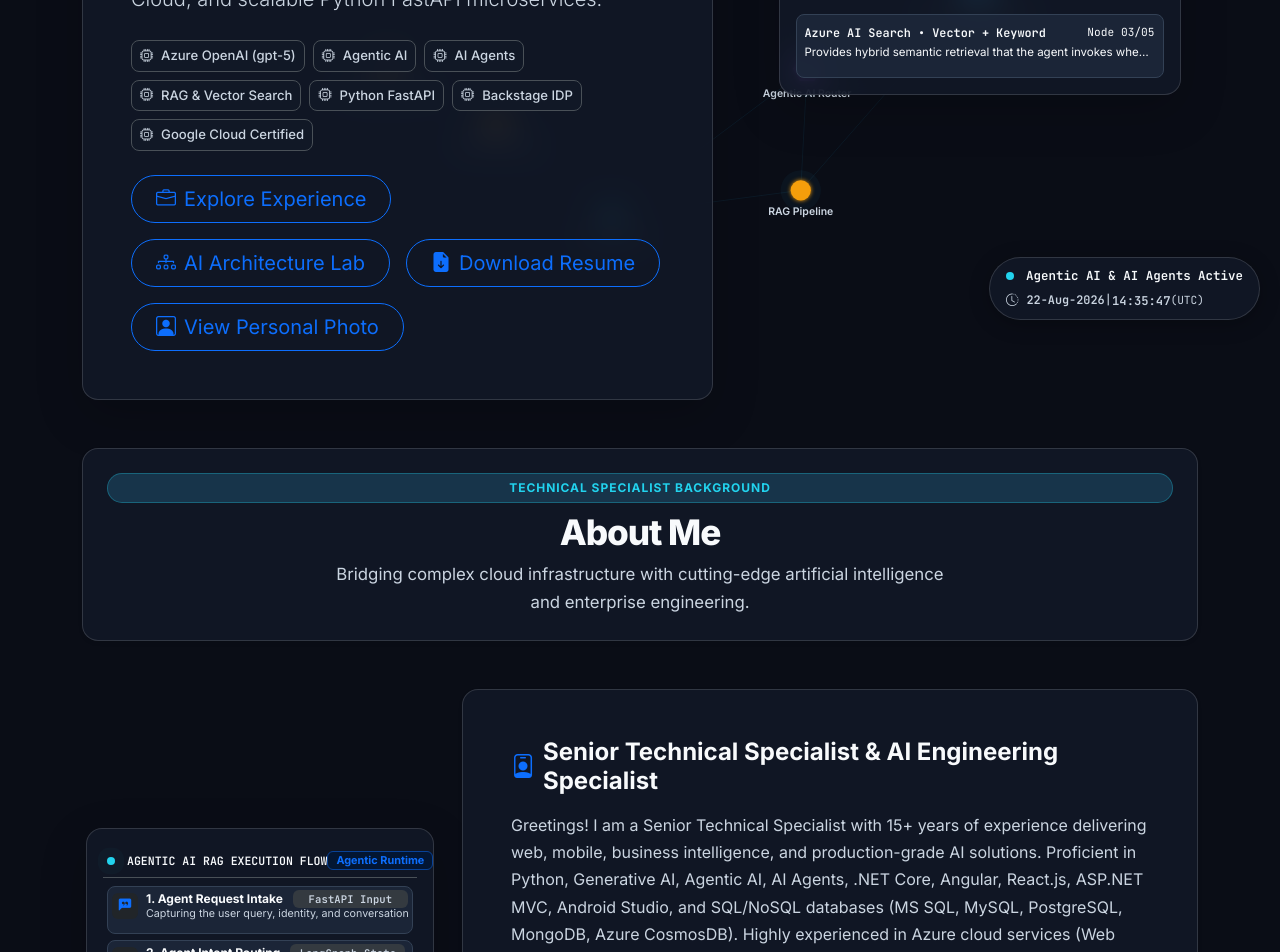
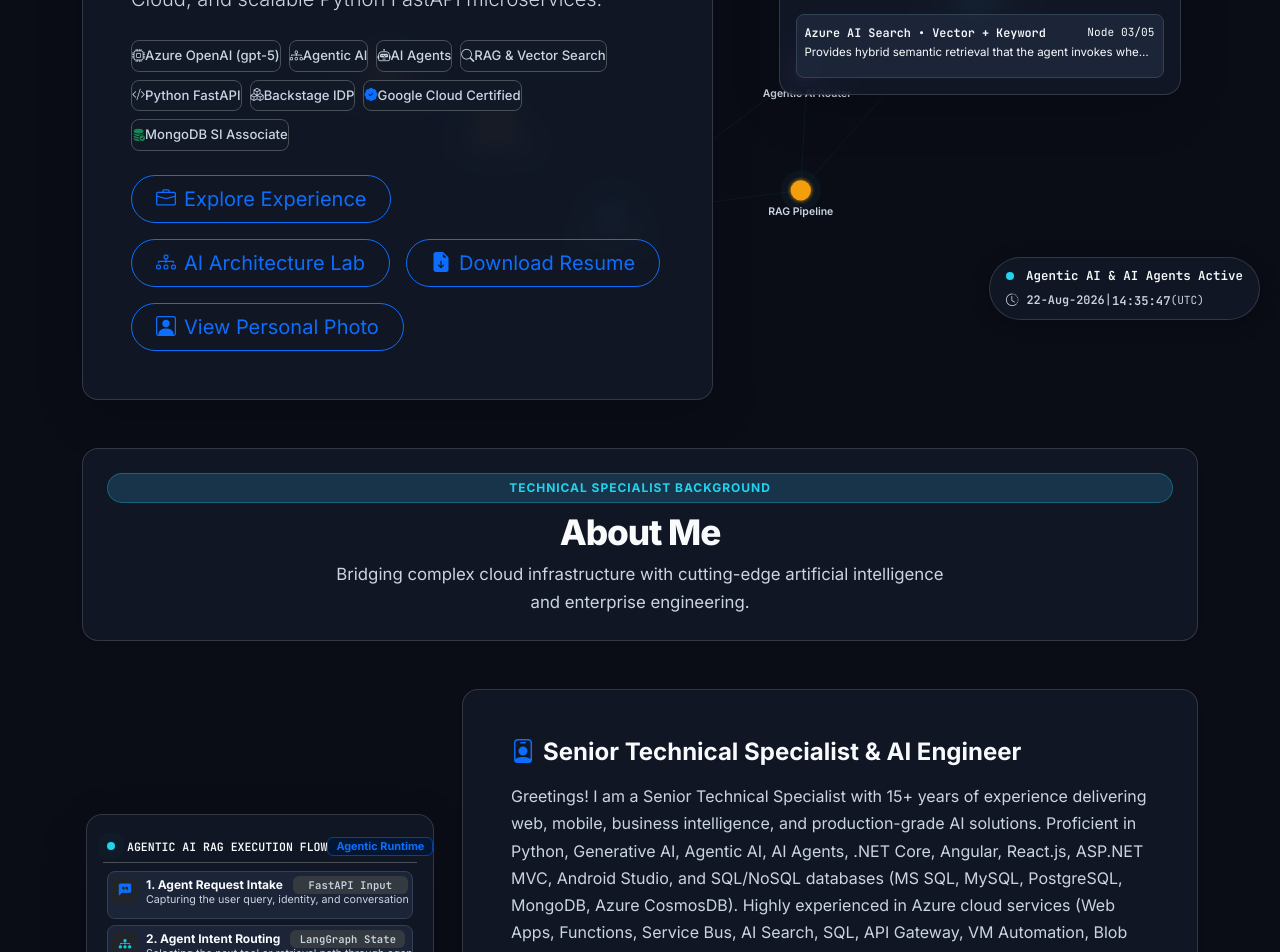
Before and after one commit to jbr2021/jbr2021.github.io, a React (Vite) app: page / in a window 1280 px wide. Shown: the part 460-1412 px from the top of the page. Built offline with nearby package versions, Linux system fonts and the light colour scheme.

Commit message:
Add MongoDB SI Associate certification to profile, resume, tags, and bio content
Co-authored-by: arena-agent <297053741+arena-agent@users.noreply.github.com>

```diff
--- a/src/components/About.jsx
+++ b/src/components/About.jsx
@@ -59,7 +59,7 @@
             <div className="bio-content card border-0 glass-card p-4 p-md-5 rounded-4 shadow-sm">
               <h3 className="h4 fw-bold mb-3 d-flex align-items-center gap-2 text-body">
                 <i className="bi bi-person-badge text-primary"></i>
-                Senior Technical Specialist &amp; AI Engineering Specialist
+                {personal.title || "Senior Technical Specialist & AI Engineer"}
               </h3>
 
               <p className="bio-text lead-sm text-body-secondary mb-4 style-leading">
@@ -72,7 +72,7 @@
                   <i className="bi bi-briefcase text-primary fs-5"></i>
                   <div>
                     <span className="text-muted small d-block">Profession</span>
-                    <strong className="small text-body">{personal.title || "Senior Technical Specialist"}</strong>
+                    <strong className="small text-body">{personal.title || "Senior Technical Specialist & AI Engineer"}</strong>
                   </div>
                 </div>
 
@@ -131,8 +131,8 @@
                 <div className="col d-flex align-items-center gap-2">
                   <i className="bi bi-award text-primary fs-5"></i>
                   <div>
-                    <span className="text-muted small d-block">Certification</span>
-                    <strong className="small text-body">Google Cloud Professional Cloud Developer</strong>
+                    <span className="text-muted small d-block">Certifications</span>
+                    <strong className="small text-body">{personal.certifications || "Google Cloud PCD & MongoDB SI Associate"}</strong>
                   </div>
                 </div>
               </div>
@@ -174,7 +174,7 @@
           <div className="modal-dialog modal-dialog-centered modal-lg" onClick={(e) => e.stopPropagation()}>
             <div className="modal-content bg-dark text-white border-secondary rounded-4 overflow-hidden">
               <div className="modal-header border-secondary py-2">
-                <h5 className="modal-title h6 fw-bold">Jaibir Singh — Senior Technical Specialist</h5>
+                <h5 className="modal-title h6 fw-bold">{personal.name || "Jaibir Singh"} — {personal.title || "Senior Technical Specialist & AI Engineer"}</h5>
                 <button type="button" className="btn-close btn-close-white" onClick={() => setPhotoModal(false)}></button>
               </div>
               <div className="modal-body p-0 text-center">
--- a/src/components/EducationCertifications.jsx
+++ b/src/components/EducationCertifications.jsx
@@ -2,6 +2,22 @@
 
 const EducationCertifications = ({ profile }) => {
   const education = profile?.education || [];
+
+  const getItemIcon = (item, idx) => {
+    if (item.icon) return item.icon;
+    const inst = (item.institution || '').toLowerCase();
+    const deg = (item.degree || '').toLowerCase();
+    if (inst.includes('mongodb') || deg.includes('mongodb')) {
+      return 'bi-database-fill-check text-success';
+    }
+    if (inst.includes('google') || deg.includes('cloud developer')) {
+      return 'bi-patch-check-fill text-success';
+    }
+    if (item.badge === 'Certified') {
+      return 'bi-patch-check-fill text-success';
+    }
+    return 'bi-mortarboard-fill text-primary';
+  };
 
   return (
     <section id="education" className="education-section py-5">
@@ -12,18 +28,20 @@
             <div className="badge-pill mb-2">Academic &amp; Professional Credentials</div>
             <h2 className="section-title text-body">Education &amp; Certifications</h2>
             <p className="section-subtitle text-body-secondary mb-0">
-              Formal degrees and globally recognized cloud developer certifications.
+              Formal degrees and globally recognized cloud &amp; database developer certifications.
             </p>
           </div>
         </div>
 
-        <div className="row row-cols-1 row-cols-md-3 g-4">
-          {education.map((item, idx) => (
+        <div className="row row-cols-1 row-cols-md-2 row-cols-xl-4 g-4">
+          {education.map((item, idx) => {
+            const iconClass = getItemIcon(item, idx);
+            return (
               <div key={idx} className="col">
                 <div className="edu-card card h-100 border-0 glass-card p-4 rounded-4 shadow-sm transition-all hover-lift">
                   <div className="d-flex justify-content-between align-items-start mb-3">
                     <div className="icon-badge rounded-circle bg-primary-subtle text-primary p-2.5 d-inline-flex align-items-center justify-content-center">
-                    <i className={`bi ${idx === 0 ? 'bi-patch-check-fill text-success' : 'bi-mortarboard-fill text-primary'} fs-4`}></i>
+                      <i className={`bi ${iconClass} fs-4`}></i>
                     </div>
                     <span className="badge bg-body-tertiary text-body-secondary border rounded-pill x-small fw-semibold">
                       {item.period}
@@ -52,7 +70,8 @@
                   )}
                 </div>
               </div>
-          ))}
+            );
+          })}
         </div>
       </div>
     </section>
--- a/src/components/Hero.jsx
+++ b/src/components/Hero.jsx
@@ -1,6 +1,29 @@
 import React, { useState, useEffect } from 'react';
 import RAGResourceSetupDiagram from './RAGResourceSetupDiagram';
 import { getExperienceYearsLabel } from '../utils/experience';
+
+const DEFAULT_TECH_PILLS = [
+  { name: 'Azure OpenAI (gpt-5)', icon: 'bi-cpu text-cyan' },
+  { name: 'Agentic AI', icon: 'bi-diagram-3 text-cyan' },
+  { name: 'AI Agents', icon: 'bi-robot text-cyan' },
+  { name: 'RAG & Vector Search', icon: 'bi-search text-cyan' },
+  { name: 'Python FastAPI', icon: 'bi-code-slash text-cyan' },
+  { name: 'Backstage IDP', icon: 'bi-boxes text-cyan' },
+  { name: 'Google Cloud Certified', icon: 'bi-patch-check-fill text-primary' },
+  { name: 'MongoDB SI Associate', icon: 'bi-database-fill-check text-success' }
+];
+
+const getTechIcon = (name) => {
+  const lower = (name || '').toLowerCase();
+  if (lower.includes('mongodb')) return 'bi-database-fill-check text-success';
+  if (lower.includes('google') || lower.includes('cloud certified')) return 'bi-patch-check-fill text-primary';
+  if (lower.includes('backstage')) return 'bi-boxes text-cyan';
+  if (lower.includes('fastapi') || lower.includes('python')) return 'bi-code-slash text-cyan';
+  if (lower.includes('rag') || lower.includes('search')) return 'bi-search text-cyan';
+  if (lower.includes('agentic')) return 'bi-diagram-3 text-cyan';
+  if (lower.includes('agent') || lower.includes('openai') || lower.includes('ai')) return 'bi-cpu text-cyan';
+  return 'bi-cpu text-cyan';
+};
 
 const Hero = ({ profile }) => {
   const personal = profile?.personal || {};
@@ -13,6 +36,8 @@
       setShowPhoto(personal.usePersonalPhoto);
     }
   }, [personal.usePersonalPhoto]);
+
+  const pills = personal.techPills || DEFAULT_TECH_PILLS;
 
   return (
     <section id="hero" className="hero-section d-lg-flex align-items-lg-center position-relative min-vh-lg-100">
@@ -41,12 +66,16 @@
 
               {/* Tech Stack Pills */}
               <div className="hero-tech-pills d-flex flex-wrap gap-2 mb-4">
-                {['Azure OpenAI (gpt-5)', 'Agentic AI', 'AI Agents', 'RAG & Vector Search', 'Python FastAPI', 'Backstage IDP', 'Google Cloud Certified'].map((tech, i) => (
-                  <span key={i} className="tech-pill px-2 py-1 rounded-3 small border">
-                    <i className="bi bi-cpu me-1 text-cyan me-2"></i>
-                    {tech}
-                  </span>
-                ))}
+                {pills.map((tech, i) => {
+                  const name = typeof tech === 'string' ? tech : tech.name;
+                  const icon = typeof tech === 'object' && tech.icon ? tech.icon : getTechIcon(name);
+                  return (
+                    <span key={i} className="tech-pill px-2.5 py-1 rounded-3 small border d-inline-flex align-items-center">
+                      <i className={`bi ${icon} me-1.5`}></i>
+                      <span>{name}</span>
+                    </span>
+                  );
+                })}
               </div>
 
               {/* CTAs */}
@@ -112,8 +141,8 @@
                     </div>
                     <div className="col-4">
                       <div className="p-2 rounded-3 bg-body-tertiary border">
-                        <div className="fw-extrabold text-success">Cloud</div>
-                        <div className="x-small text-muted">Azure &amp; GCP</div>
+                        <div className="fw-extrabold text-success">Certified</div>
+                        <div className="x-small text-muted">GCP &amp; MongoDB</div>
                       </div>
                     </div>
                   </div>
--- a/src/data/profile.json
+++ b/src/data/profile.json
@@ -12,19 +12,30 @@
     "age": 38,
     "website": "jbr2021.github.io",
     "freelance": "Not Available",
+    "certifications": "Google Cloud PCD & MongoDB SI Associate",
     "tagline": "Senior Technical Specialist specializing in production-grade AI systems, Agentic AI, AI Agents, RAG, Azure Cloud, and scalable Python FastAPI microservices.",
     "social": {
       "github": "https://github.com/jbr2021",
       "linkedin": "#",
       "email": "mailto:contact2jaibir@gmail.com"
     },
+    "techPills": [
+      { "name": "Azure OpenAI (gpt-5)", "icon": "bi-cpu text-cyan" },
+      { "name": "Agentic AI", "icon": "bi-diagram-3 text-cyan" },
+      { "name": "AI Agents", "icon": "bi-robot text-cyan" },
+      { "name": "RAG & Vector Search", "icon": "bi-search text-cyan" },
+      { "name": "Python FastAPI", "icon": "bi-code-slash text-cyan" },
+      { "name": "Backstage IDP", "icon": "bi-boxes text-cyan" },
+      { "name": "Google Cloud Certified", "icon": "bi-patch-check-fill text-primary" },
+      { "name": "MongoDB SI Associate", "icon": "bi-database-fill-check text-success" }
+    ],
     "photos": {
       "avatar": "/assets/img/Jaibir-Singh-07.jpg",
       "featured": "/assets/img/Jaibir-Singh-03.jpg",
       "background": "/assets/img/backgroud-clouds-1.jpg"
     }
   },
-  "summary": "Greetings! I am a Senior Technical Specialist with {{yearsOfExperience}} years of experience delivering web, mobile, business intelligence, and production-grade AI solutions. Proficient in Python, Generative AI, Agentic AI, AI Agents, .NET Core, Angular, React.js, ASP.NET MVC, Android Studio, and SQL/NoSQL databases (MS SQL, MySQL, PostgreSQL, MongoDB, Azure CosmosDB). Highly experienced in Azure cloud services (Web Apps, Functions, Service Bus, AI Search, SQL, API Gateway, VM Automation, Blob Storage, SendGrid), DevOps practices, Docker and Kubernetes. Certified as a Google Cloud Professional Cloud Developer.",
+  "summary": "Greetings! I am a Senior Technical Specialist with {{yearsOfExperience}} years of experience delivering web, mobile, business intelligence, and production-grade AI solutions. Proficient in Python, Generative AI, Agentic AI, AI Agents, .NET Core, Angular, React.js, ASP.NET MVC, Android Studio, and SQL/NoSQL databases (MS SQL, MySQL, PostgreSQL, MongoDB, Azure CosmosDB). Highly experienced in Azure cloud services (Web Apps, Functions, Service Bus, AI Search, SQL, API Gateway, VM Automation, Blob Storage, SendGrid), DevOps practices, Docker and Kubernetes. Certified as a Google Cloud Professional Cloud Developer and MongoDB SI Associate.",
   "highlights": [
     {
       "title": "Generative AI & LLMs",
@@ -227,21 +238,32 @@
       "period": "Issued 1 Aug 2022",
       "credentialId": "aeaduY",
       "description": "Certified as a Google-endorsed Professional Cloud Developer, proficient in designing, building, testing, deploying, and integrating scalable, secure, cloud-native applications using Google-recommended tools and best practices.",
-      "badge": "Certified"
+      "badge": "Certified",
+      "icon": "bi-patch-check-fill text-success"
+    },
+    {
+      "degree": "MongoDB SI Associate Certification Program",
+      "institution": "MongoDB",
+      "period": "Issued 26 June, 2022",
+      "description": "Completed the MongoDB SI Associate Certification Program on 26 June, 2022, demonstrating verified expertise in MongoDB data modeling, indexing strategies, aggregation framework, query optimization, and enterprise database architecture.",
+      "badge": "Certified",
+      "icon": "bi-database-fill-check text-success"
     },
     {
       "degree": "GNIIT (Software Engineer Course)",
       "institution": "NIIT, South Ex Campus, Delhi, India",
       "period": "2006 — 2009",
       "description": "Completed all Terms and Professional Practice successfully to obtain this prestigious recognition from NIIT. Connected with a global network of accomplished NIIT Alumni. Widely recognized and valued as GNIIT - Software Engineering.",
-      "badge": "Software Engineering"
+      "badge": "Software Engineering",
+      "icon": "bi-mortarboard-fill text-primary"
     },
     {
       "degree": "BCom (Bachelor of Commerce)",
       "institution": "Delhi Open University, Delhi, India",
       "period": "2005 — 2008",
       "description": "A Bachelor of Commerce, abbreviated as B.Com is an undergraduate degree in commerce and related subjects. Designed to provide students with managerial skills and understanding in finance, accounting, taxation and management.",
-      "badge": "Undergraduate Degree"
+      "badge": "Undergraduate Degree",
+      "icon": "bi-mortarboard-fill text-primary"
     }
   ],
   "backstageCatalog": {
```
Also changed, not shown: src/components/Resume.jsx (+7 -1 lines), 2 other files (tests, documents, lock files or other folders). Lines whose indentation alone changed are shown as unchanged.
